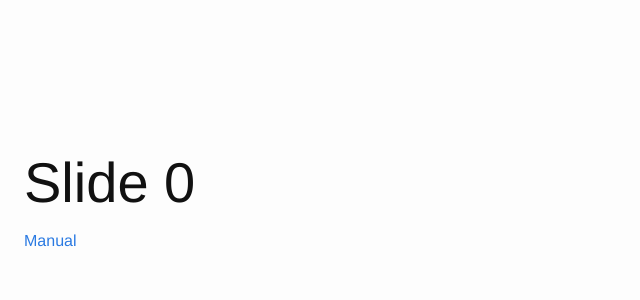
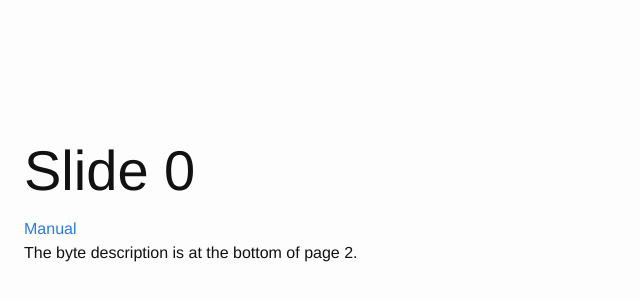
Before and after one commit to gridbugs/nes-emulator-debugging-slides, a plain HTML site: page index.html in a window 1280 px wide. Shown: the part 200-500 px from the top of the page, without its empty margins (0-640 px from the left). Drawn offline with Linux system fonts and the light colour scheme.

Commit message:
Note about manual

```diff
--- a/index.html
+++ b/index.html
@@ -31,6 +31,8 @@ li {
 <section>
     <h1>Slide 0</h1>
     <a href="mcs6500_family_programming_manual.pdf">Manual</a>
+
+    The byte description is at the bottom of page 2.
 </section>
 
 <section class="content-center">
```
